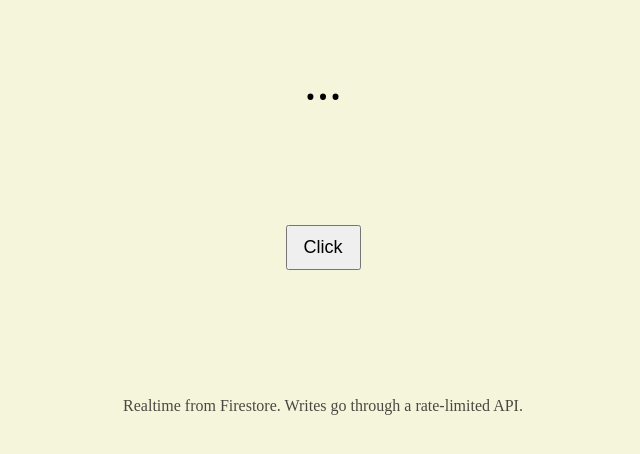
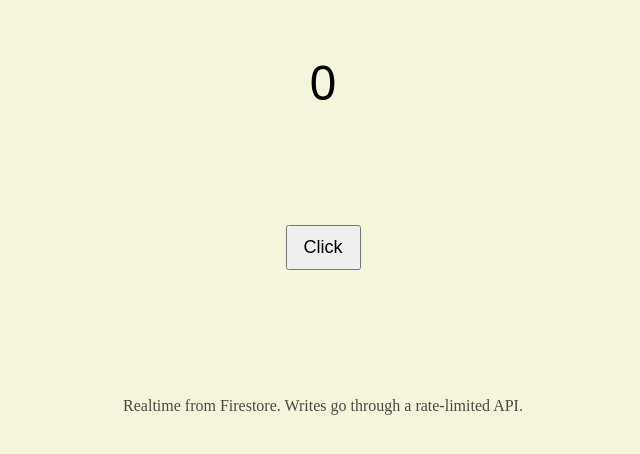
Before and after one commit to dusty-g/personal-website, a Next.js app: page /projects/click in a window 1280 px wide. Shown: the top 454 px of the page, without its empty margins (317-957 px from the left). Built offline with nearby package versions, Linux system fonts and the light colour scheme; no server answers; the database is empty.

Commit message:
Update click page to handle Firestore snapshots

```diff
--- a/pages/projects/click.tsx
+++ b/pages/projects/click.tsx
@@ -10,10 +10,17 @@ export default function ClickPage() {
   const [err, setErr] = useState<string | null>(null);
 
   useEffect(() => {
-  const ref = doc(getDb(), "counters", "global");
-  const unsub = onSnapshot(ref, snap => {/* ... */}, err => console.error("snapshot err", err));
-  return () => unsub();
-}, []);
+    const ref = doc(getDb(), "counters", "global");
+    const unsub = onSnapshot(
+      ref,
+      snap => {
+        console.log(snap.data());
+        setCount((snap.data()?.count as number) ?? 0);
+      },
+      err => console.error("snapshot err", err)
+    );
+    return () => unsub();
+  }, []);
 
   const increment = async () => {
     setBusy(true);
```
